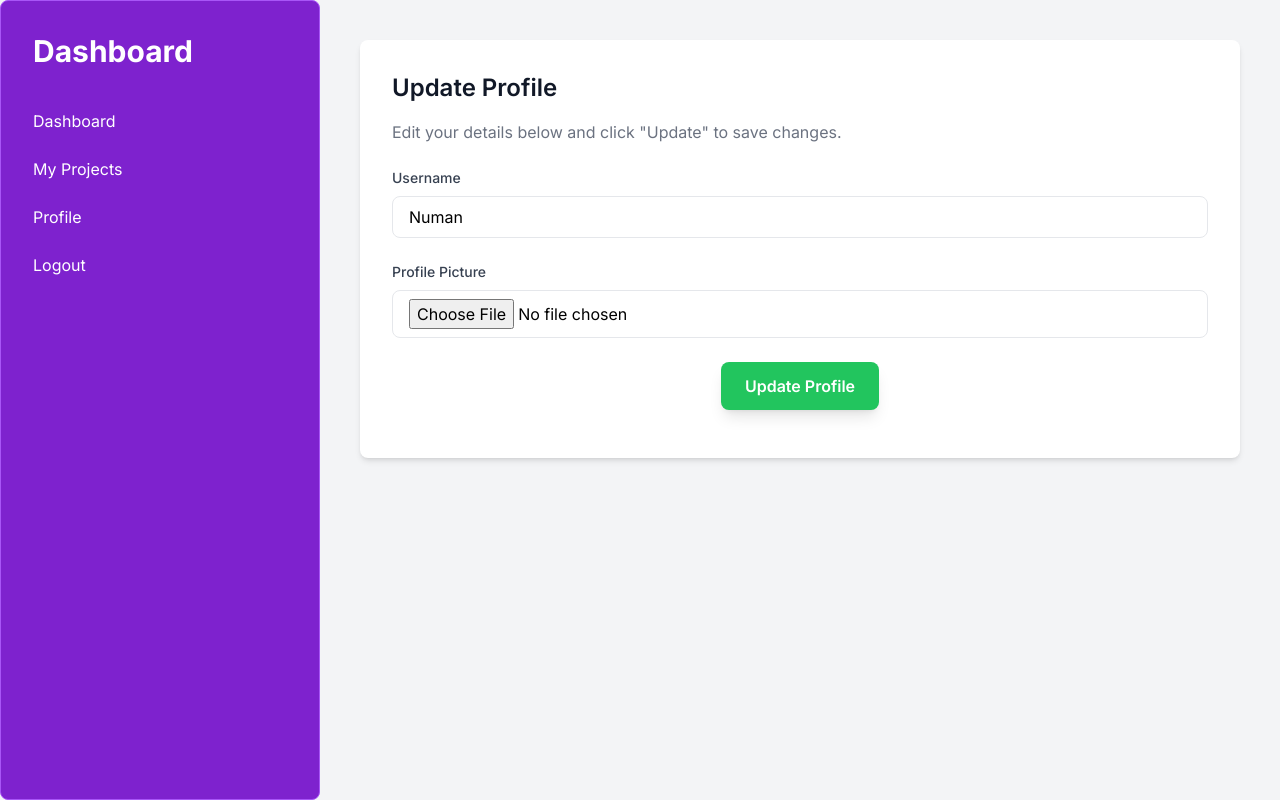
After one commit to AncientSphnx/Project-Tracker, a Django app: page /profile/ in a window 1280 px wide. The commit adds this page. Run offline with Django 5.2, Linux system fonts and the light colour scheme; a user stored in the database is signed in; some libraries are stand-ins or nearby versions.

Commit message:
Added profile pic added phases

```diff
--- a/MySite2/settings.py
+++ b/MySite2/settings.py
@@ -82,6 +82,9 @@ DATABASES = {
     }
 }
 
+MEDIA_URL = '/media/'
+MEDIA_ROOT = BASE_DIR / 'media'
+
 AUTH_USER_MODEL = 'MySiteApp.User'  # Replace `your_app_name` with your app's name
 #LOGIN_REDIRECT_URL = '/redirect-dashboard/'  # Redirect after login
 
--- a/MySite2/urls.py
+++ b/MySite2/urls.py
@@ -16,8 +16,10 @@ Including another URLconf
 """
 from django.contrib import admin
 from django.urls import path,include
+from django.conf import settings
+from django.conf.urls.static import static
 
 urlpatterns = [
     path('admin/', admin.site.urls),
     path('', include('MySiteApp.urls')),
-]
+] + static(settings.MEDIA_URL, document_root=settings.MEDIA_ROOT)
--- a/MySiteApp/forms.py
+++ b/MySiteApp/forms.py
@@ -1,18 +1,14 @@
 from django import forms
 from django.contrib.auth.forms import UserCreationForm, AuthenticationForm
-from .models import User
+from . import models
 
-# Registration Form
-from django import forms
-from django.contrib.auth.forms import UserCreationForm, AuthenticationForm
-from .models import User
 
 # Registration Form
 class RegistrationForm(UserCreationForm):
     password1 = forms.CharField(widget=forms.PasswordInput(), label="Password")
     password2 = forms.CharField(widget=forms.PasswordInput(), label="Confirm Password")
     class Meta:
-        model = User
+        model = models.User
         fields = ['username', 'email', 'password1', 'password2']
 
     def clean(self):
@@ -46,10 +42,40 @@ class RegistrationForm(UserCreationForm):
 # Login Form
 class LoginForm(AuthenticationForm):
     class Meta:
-        model = User
+        model = models.User
         fields = ['username', 'password']
 
+class ProfileUpdateForm(forms.ModelForm):
+    class Meta:
+        model = models.User
+        fields = ['username', 'profile_picture']  # Fields to update
+        widgets = {
+            'username': forms.TextInput(attrs={'class': 'form-control', 'placeholder': 'Enter your username'}),
+            'profile_picture': forms.FileInput(attrs={'class': 'form-control'}),
+        }
 
+class ProjectForm(forms.ModelForm):
+    class Meta:
+        model = models.Project
+        fields = ['title', 'description', 'start_date', 'due_date']
+        widgets = {
+            'start_date': forms.DateInput(attrs={'type': 'date'}),
+            'due_date': forms.DateInput(attrs={'type': 'date'}),
+        }
+
+class PhaseForm(forms.ModelForm):
+    class Meta:
+        model = models.Phases
+        fields = ['title', 'description', 'due_date', 'status']
+        widgets = {
+            'due_date': forms.DateInput(attrs={'type': 'date', 'class': 'form-control'}),
+        }
+
+
+class UpdateForm(forms.ModelForm):
+    class Meta:
+        model = models.Updates
+        fields = ['resources', 'comments']
 
 class UserForm(forms.Form):
     name = forms.CharField(max_length=100, label="Full Name", widget=forms.TextInput(attrs={'placeholder': 'Enter your name'}))
--- /dev/null
+++ b/MySiteApp/templates/profile.html
@@ -0,0 +1,88 @@
+<html lang="en">
+<head>
+    <meta charset="UTF-8">
+    <meta name="viewport" content="width=device-width, initial-scale=1.0">
+    <title>Update Profile</title>
+    <script src="https://cdn.tailwindcss.com"></script>
+    <link href="https://fonts.googleapis.com/css2?family=Inter:wght@400;500;600;700&display=swap" rel="stylesheet">
+    <link rel="stylesheet" href="https://cdnjs.cloudflare.com/ajax/libs/font-awesome/5.15.3/css/all.min.css">
+    <style>
+        body {
+            font-family: 'Inter', sans-serif;
+        }
+
+        .card {
+            background: #ffffff;
+            box-shadow: 0 4px 6px rgba(0, 0, 0, 0.1);
+            border-radius: 16px;
+            padding: 1rem;
+            margin-bottom: 1.5rem;
+        }
+    </style>
+</head>
+<body class="bg-gray-100 min-h-screen">
+
+<div class="flex">
+    <!-- Sidebar -->
+    <div class="w-80 bg-purple-700 text-white p-8 min-h-screen rounded-lg border border-purple-500">
+        <div class="text-3xl font-bold mb-10">Dashboard</div>
+        <ul>
+            <li class="mb-6">
+                <a href="{% url 'student_dashboard' %}" class="text-white hover:text-gray-300">Dashboard</a>
+            </li>
+            <li class="mb-6">
+                <a href="#" class="text-white hover:text-gray-300">My Projects</a>
+            </li>
+            <li class="mb-6">
+                <a href="{% url 'profile' %}" class="text-white hover:text-gray-300">Profile</a>
+            </li>
+            <li>
+                <a href="{% url 'logout' %}" class="text-white hover:text-gray-300">Logout</a>
+            </li>
+        </ul>
+    </div>
+
+    <!-- Main Content -->
+    <div class="flex-1 p-10">
+        <div class="bg-white rounded-lg shadow-md p-8">
+            <h1 class="text-2xl font-semibold text-gray-900 mb-4">Update Profile</h1>
+            <p class="text-gray-500 mb-6">Edit your details below and click "Update" to save changes.</p>
+
+            <!-- Form -->
+            <form method="POST" enctype="multipart/form-data">
+                {% csrf_token %}
+                <!-- Username Field -->
+                <div class="mb-6">
+                    <label for="username" class="block text-sm font-medium text-gray-700 mb-2">Username</label>
+                    <input type="text" id="username" name="username" value="{{ form.username.value }}"
+                           class="w-full px-4 py-2 border rounded-lg focus:outline-none focus:ring-2 focus:ring-purple-500"
+                           placeholder="Enter your username">
+                    {% if form.username.errors %}
+                        <p class="text-red-500 text-sm mt-2">{{ form.username.errors|striptags }}</p>
+                    {% endif %}
+                </div>
+
+                <!-- Profile Picture -->
+                <div class="mb-6">
+                    <label for="profile_picture" class="block text-sm font-medium text-gray-700 mb-2">Profile Picture</label>
+                    <input type="file" id="profile_picture" name="profile_picture"
+                           class="w-full px-4 py-2 border rounded-lg focus:outline-none focus:ring-2 focus:ring-purple-500">
+                    {% if form.profile_picture.errors %}
+                        <p class="text-red-500 text-sm mt-2">{{ form.profile_picture.errors|striptags }}</p>
+                    {% endif %}
+                </div>
+
+                <!-- Submit Button -->
+                <div class="text-center">
+                    <button type="submit"
+                            class="px-6 py-3 bg-green-500 text-white font-semibold rounded-lg shadow-lg hover:bg-green-600">
+                        Update Profile
+                    </button>
+                </div>
+            </form>
+        </div>
+    </div>
+</div>
+
+</body>
+</html>
--- a/MySiteApp/urls.py
+++ b/MySiteApp/urls.py
@@ -8,6 +8,11 @@ urlpatterns = [
     path('logout/', views.logout_view, name='logout'),
     path('student/dashboard/', views.student_dashboard, name='student_dashboard'),
     path('mentor/dashboard/', views.mentor_dashboard, name='mentor_dashboard'),
+    path('profile/', views.profile_view, name='profile'),
+     path('projects/new/', views.create_project, name='create_project'),
+    path('projects/<int:project_id>/', views.project_details, name='project_details'),
+    path('projects/<int:project_id>/phases/new/', views.create_phase, name='create_phase'),
+    path('phases/<int:phase_id>/updates/new/', views.create_update, name='create_update'),
     #path('admin/', admin.site.urls, name='admin_dashboard'),
     path('access-denied/', views.access_denied, name='access_denied'),
 ]
--- a/MySiteApp/views.py
+++ b/MySiteApp/views.py
@@ -1,16 +1,16 @@
 
-from django.shortcuts import render, redirect
+from django.shortcuts import render, redirect,get_object_or_404
 from django.contrib.auth import login, authenticate, logout
 from django.contrib.auth.decorators import login_required
 from django.contrib import messages
-from .forms import RegistrationForm,LoginForm
-from .models import User
+from . import forms
+from . import models
 
 # Registration View
 def register_view(request):
     if request.method == 'POST':
         print(request.POST)
-        form = RegistrationForm(request.POST)
+        form = forms.RegistrationForm(request.POST)
         if form.is_valid():
             # Save the user with a hashed password
             user = form.save(commit=False)
@@ -34,14 +34,14 @@ def register_view(request):
             print(form.errors)  # Print form errors to see why it failed
             messages.error(request, "Registration failed. Please check the details.")
     else:
-        form = RegistrationForm()
+        form = forms.RegistrationForm()
 
     return render(request, 'register.html', {'form': form})
 
 # Login View
 def login_view(request):
     if request.method == 'POST':
-        form = LoginForm(data=request.POST)
+        form = forms.LoginForm(data=request.POST)
         if form.is_valid():
             user = authenticate(
                 request,
@@ -63,7 +63,7 @@ def login_view(request):
                     return redirect('login')
         messages.error(request, "Invalid credentials. Please try again.")
     else:
-        form = LoginForm()
+        form = forms.LoginForm()
     return render(request, 'login.html', {'form': form})
 
 
@@ -107,6 +107,70 @@ def admin_dashboard(request):
 def access_denied(request):
     return render(request, 'access_denied.html', status=403)
 
+@login_required
+def profile_view(request):
+    user = request.user  # Get the currently logged-in user
+    if request.method == 'POST':
+        form = forms.ProfileUpdateForm(request.POST, request.FILES, instance=user)
+        if form.is_valid():
+            form.save()
+            messages.success(request, "Your profile has been updated successfully!")
+            return redirect('profile')  # Redirect back to the profile page
+        else:
+            messages.error(request, "There was an error updating your profile.")
+    else:
+        form = forms.ProfileUpdateForm(instance=user)  # Pre-fill form with current user data
+    return render(request, 'profile.html', {'form': form})
+
+@login_required
+def create_project(request):
+    if request.method == "POST":
+        form = forms.ProjectForm(request.POST)
+        if form.is_valid():
+            project = form.save(commit=False)
+            project.user = request.user
+            project.save()
+            return redirect('student_dashboard')  # Replace with the appropriate route
+    else:
+        form = forms.ProjectForm()
+    return render(request, 'projects/create_project.html', {'form': form})
+
+
+@login_required
+def project_details(request, project_id):
+    project = get_object_or_404(models.Project, id=project_id)
+    phases = project.phases.all()
+    return render(request, 'projects/project_details.html', {'project': project, 'phases': phases})
+
+
+@login_required
+def create_phase(request, project_id):
+    project = get_object_or_404(models.Project, id=project_id)
+    if request.method == "POST":
+        form = forms.PhaseForm(request.POST)
+        if form.is_valid():
+            phase = form.save(commit=False)
+            phase.project = project
+            phase.save()
+            return redirect('project_details', project_id=project_id)
+    else:
+        form = forms.PhaseForm()
+    return render(request, 'phases/create_phase.html', {'form': form, 'project': project})
+
+
+@login_required
+def create_update(request, phase_id):
+    phase = get_object_or_404(models.Phases, id=phase_id)
+    if request.method == "POST":
+        form = forms.UpdateForm(request.POST)
+        if form.is_valid():
+            update = form.save(commit=False)
+            update.phase = phase
+            update.save()
+            return redirect('project_details', project_id=phase.project.id)
+    else:
+        form = forms.UpdateForm()
+    return render(request, 'updates/create_update.html', {'form': form, 'phase': phase})
 
 
 def index(request):
```
Also changed, not shown: MySiteApp/models.py (+22 -16 lines), MySiteApp/templates/dashboards/student_dashboard.html (+17 -26 lines), MySiteApp/templates/phases/create_phase.html (added, +50 -0 lines), MySiteApp/templates/phases/create_update.html (added, +14 -0 lines), MySiteApp/templates/projects/create_project.html (added, +68 -0 lines), MySiteApp/templates/projects/project_details.html (added, +66 -0 lines), MySiteApp/migrations/0004_user_profile_picture.py (added), MySiteApp/migrations/0005_rename_p_id_phases_id_rename_project_id_project_id_and_more.py (added), db.sqlite3, media/profile_pictures/51850.jpg (added), profile_pictures/51850.jpg (added).
